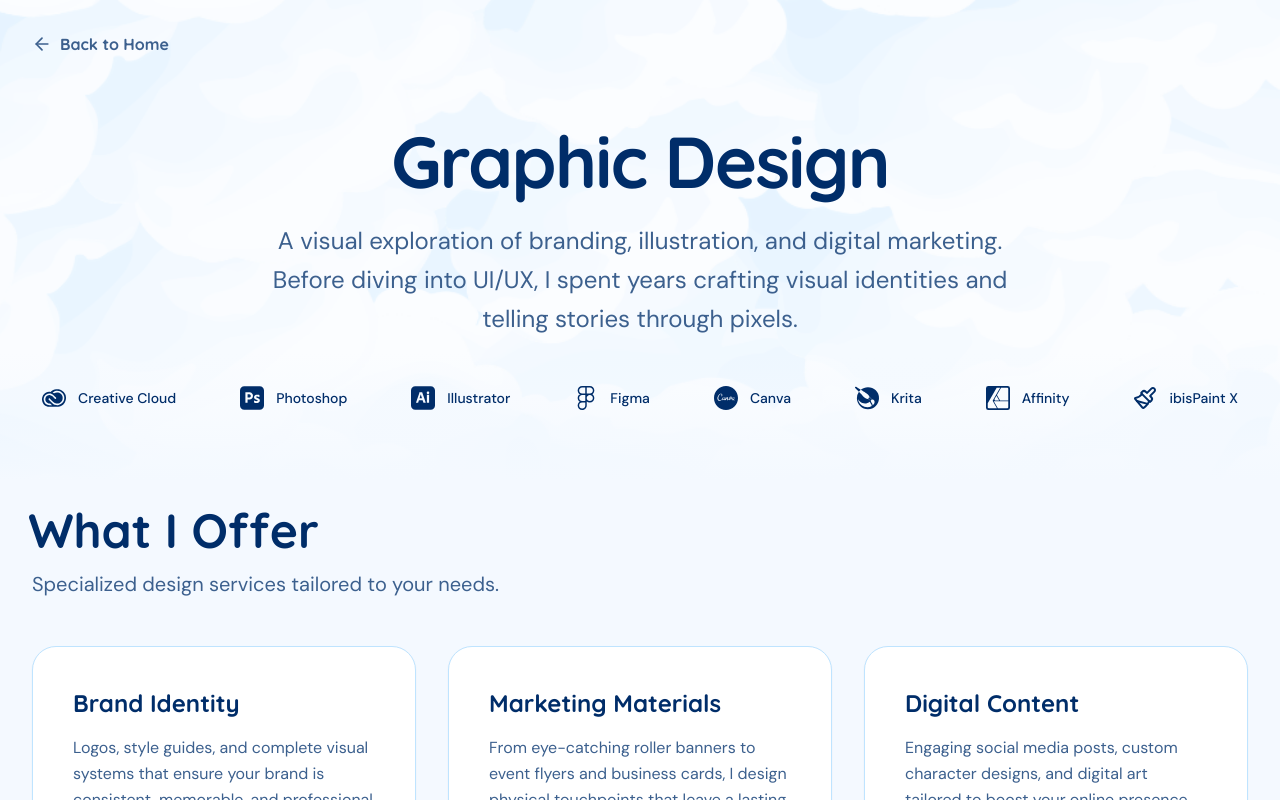
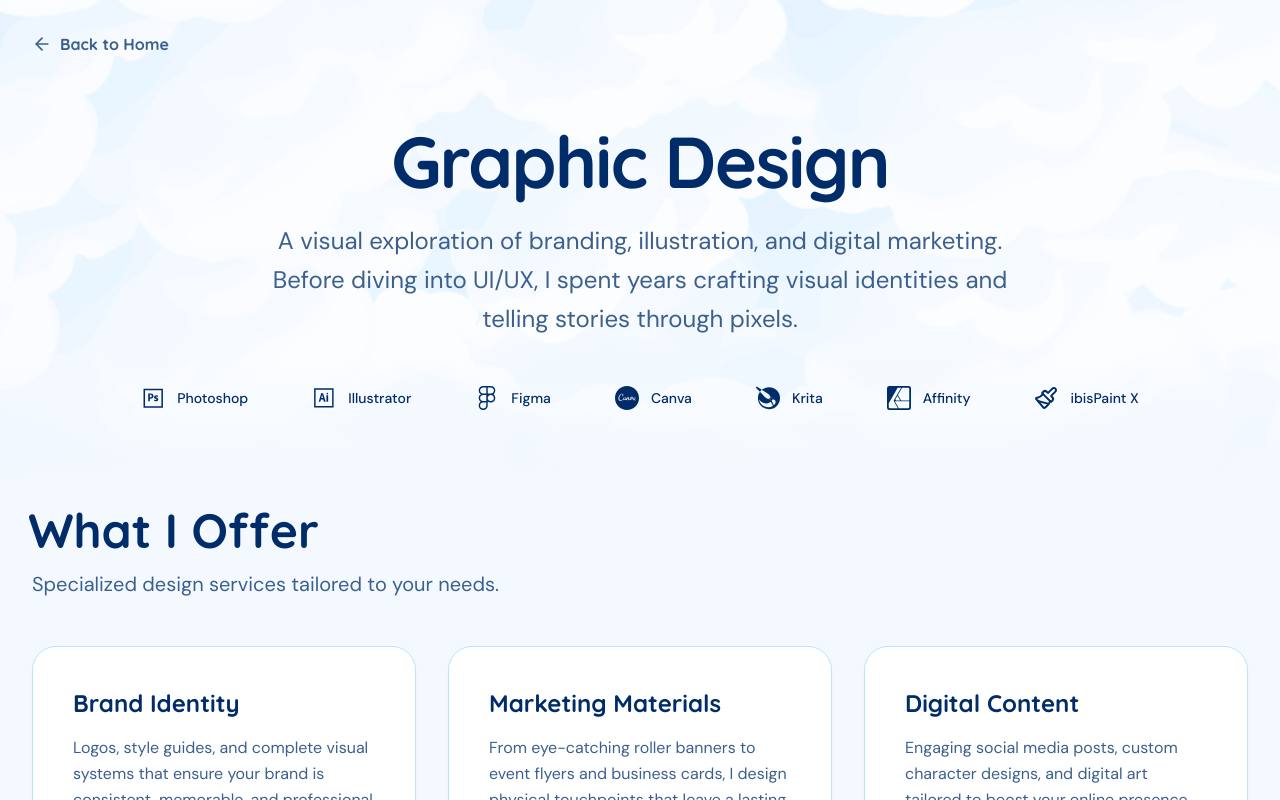
Before and after one commit to nadiahossny/nadiahossnyportfolio, a React (Vite) app: page /graphic-design in a window 1280 px wide. Shown: the top 800 px of the page. Built offline with nearby package versions, Linux system fonts and the light colour scheme.

Commit message:
Fix: Replace missing Adobe simple-icons causing white screen crash

```diff
--- a/src/pages/Services.tsx
+++ b/src/pages/Services.tsx
@@ -2,7 +2,8 @@ import { useEffect, useState } from 'react';
 import { Link } from 'react-router-dom';
 import { ArrowLeft, X, Mail, Paintbrush } from 'lucide-react';
 import { FaWhatsapp } from 'react-icons/fa';
-import { SiAdobecreativecloud, SiAdobephotoshop, SiAdobeillustrator, SiFigma, SiCanva, SiKrita, SiAffinitydesigner } from 'react-icons/si';
+import { SiFigma, SiCanva, SiKrita, SiAffinitydesigner } from 'react-icons/si';
+import { DiPhotoshop, DiIllustrator } from 'react-icons/di';
 import { motion, AnimatePresence } from 'framer-motion';
 import heroBg from '../assets/cloudy-bg.png';
 
@@ -117,9 +118,8 @@ export default function Services() {
           transition={{ duration: 0.6, delay: 0.3 }}
           className="flex flex-wrap justify-center gap-8 md:gap-16 mb-24 opacity-80"
         >
-          <div className="flex items-center gap-3 text-headline hover:text-cta transition-colors duration-300 cursor-default"><SiAdobecreativecloud className="w-6 h-6" /><span className="text-sm font-medium">Creative Cloud</span></div>
-          <div className="flex items-center gap-3 text-headline hover:text-cta transition-colors duration-300 cursor-default"><SiAdobephotoshop className="w-6 h-6" /><span className="text-sm font-medium">Photoshop</span></div>
-          <div className="flex items-center gap-3 text-headline hover:text-cta transition-colors duration-300 cursor-default"><SiAdobeillustrator className="w-6 h-6" /><span className="text-sm font-medium">Illustrator</span></div>
+          <div className="flex items-center gap-3 text-headline hover:text-cta transition-colors duration-300 cursor-default"><DiPhotoshop className="w-6 h-6" /><span className="text-sm font-medium">Photoshop</span></div>
+          <div className="flex items-center gap-3 text-headline hover:text-cta transition-colors duration-300 cursor-default"><DiIllustrator className="w-6 h-6" /><span className="text-sm font-medium">Illustrator</span></div>
           <div className="flex items-center gap-3 text-headline hover:text-cta transition-colors duration-300 cursor-default"><SiFigma className="w-6 h-6" /><span className="text-sm font-medium">Figma</span></div>
           <div className="flex items-center gap-3 text-headline hover:text-cta transition-colors duration-300 cursor-default"><SiCanva className="w-6 h-6" /><span className="text-sm font-medium">Canva</span></div>
           <div className="flex items-center gap-3 text-headline hover:text-cta transition-colors duration-300 cursor-default"><SiKrita className="w-6 h-6" /><span className="text-sm font-medium">Krita</span></div>
```
Also changed, not shown: 1 other file (tests, documents, lock files or other folders).
